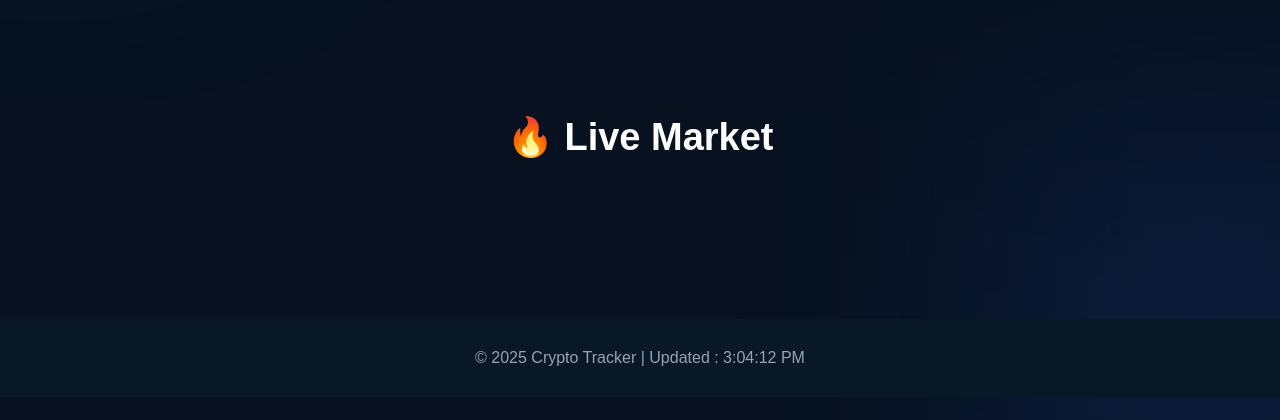
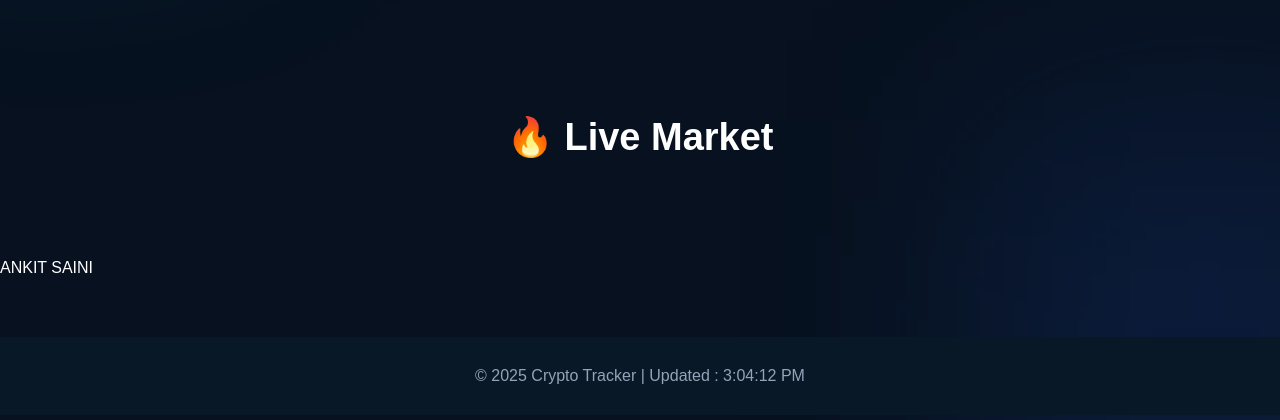
Before and after one commit to AnkitSaini491/Crypto-Tracker-, a Flask app: page / in a window 1280 px wide. Shown: the part 380-800 px from the top of the page. Run offline with Flask 3, Linux system fonts and the light colour scheme; data that the repository does not hold is empty.

Commit message:
Update index.html

```diff
--- a/templates/index.html
+++ b/templates/index.html
@@ -152,12 +152,15 @@ Rank #{{ coin.market_cap_rank }}
 </div>
 
 </section>
+  <div class="developer-name">
+    ANKIT SAINI
+</div>
 
 <footer>
 
 <p>
 
-© 2025 Crypto Tracker
+© 2026 Crypto Tracker
 
 </p>
 
```
